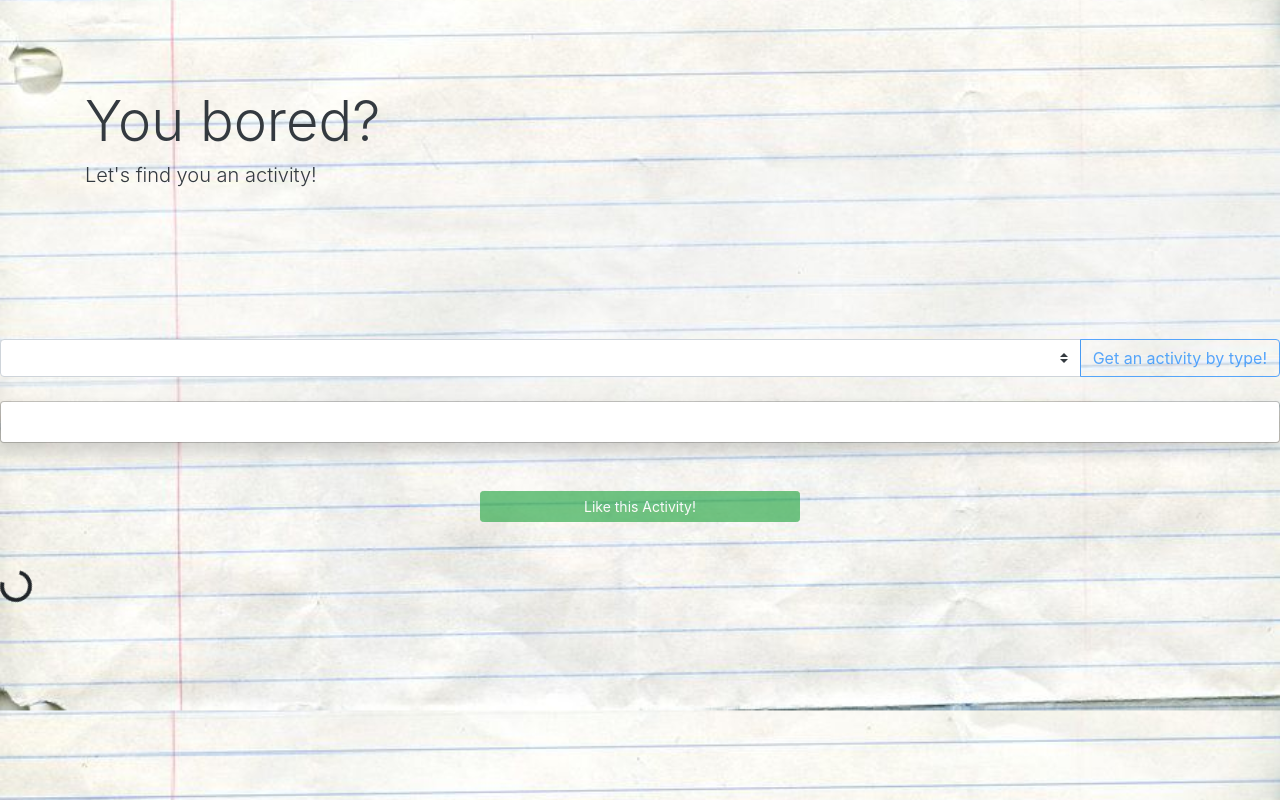
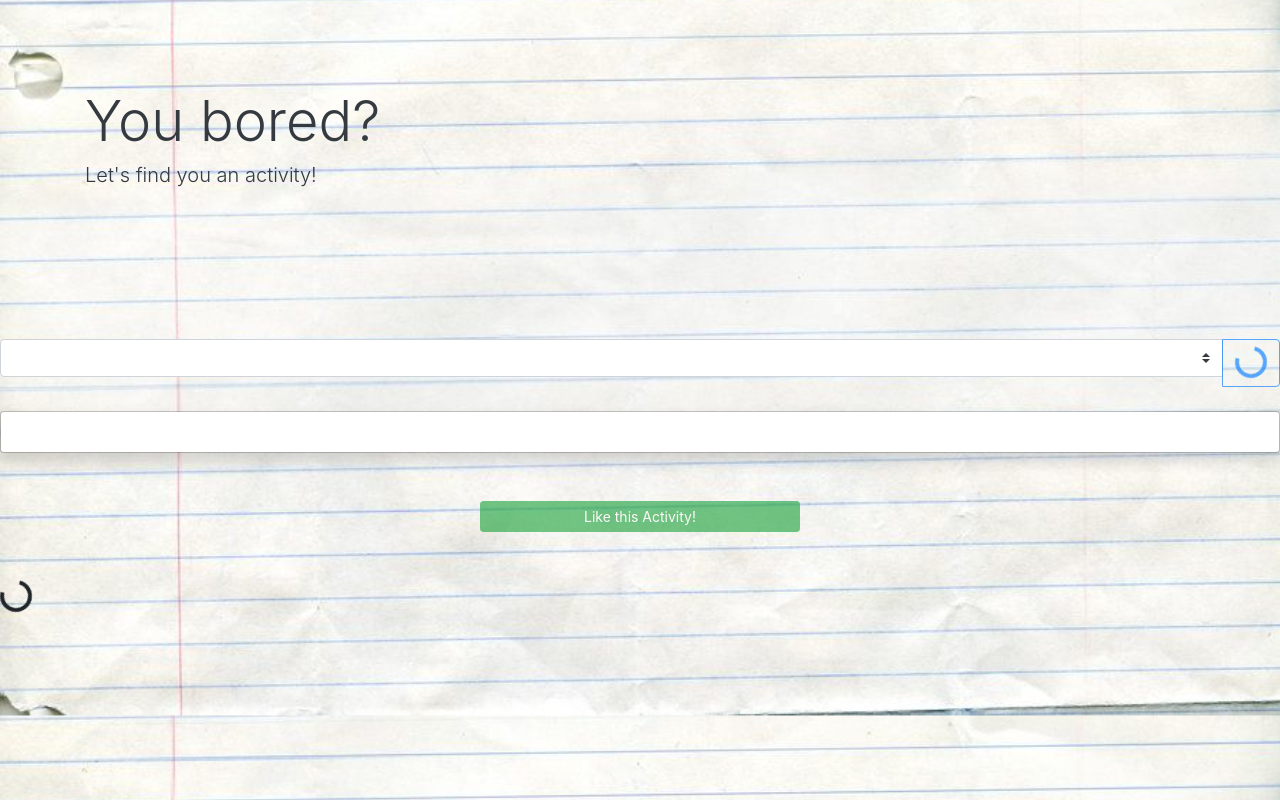
Before and after one commit to PaulineAngel/Project-Bored, an Angular app: page / in a window 1280 px wide. Built offline with nearby package versions, Linux system fonts and the light colour scheme.

Commit message:
WIP alert and spinner

```diff
--- a/src/app/bored/bored.component.html
+++ b/src/app/bored/bored.component.html
@@ -21,7 +21,9 @@
                 </select>
                 <div class="input-group-append">
                         <button class="btn btn-outline-primary" (click)="getActivityByType()" [disabled]="type == null">
-                                Get an activity by type! </button>
+                                        <span class="spinner-border" role="status"></span>
+                                        <span class="sr-only">Get an activity by type!</span>
+                                 </button>
                 </div>
         </div>
         <br>
@@ -33,7 +35,7 @@
 </div>
 <br>
 <br>
-<div class="spinner-border" role="status">
+<span class="spinner-border" role="status"></span>
         <span class="sr-only"></span>
 <div *ngIf="goodActivities.length>0">
         <div class="modal-content bg-transparent text-dark">
@@ -52,9 +54,8 @@
                 </div>
                 <br>
         </div>
-        <div class="alert alert-dark" role="alert">
+        <div class="alert alert-dark text-white-50 bg-dark" role="alert">
                 Alert
               </div>
 </div>
-</div>
 </table>
```
